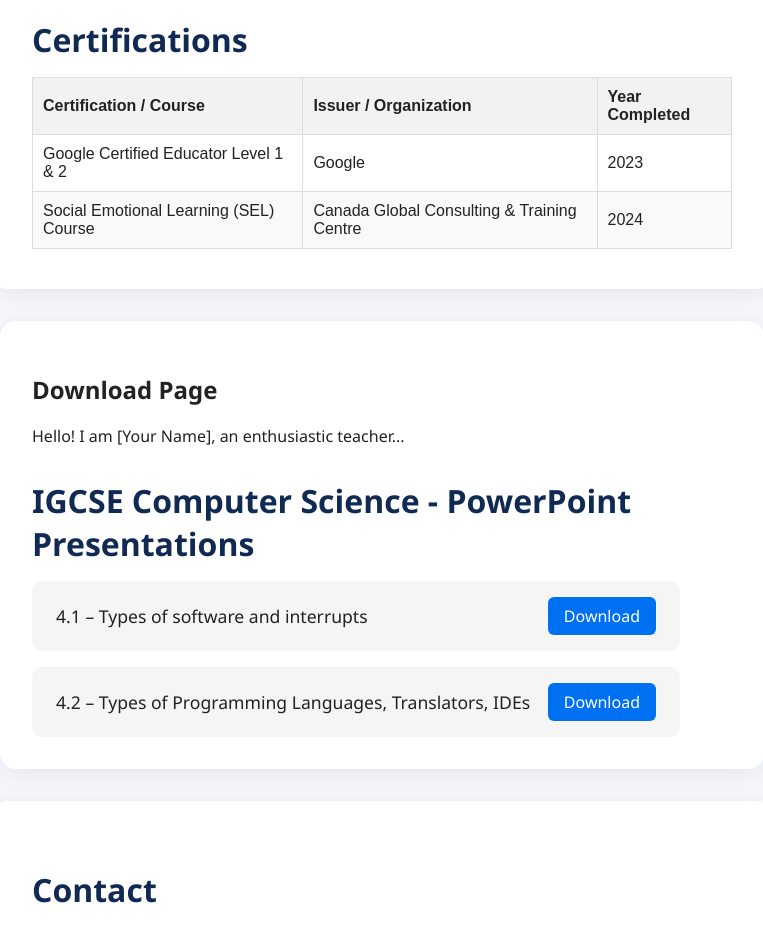
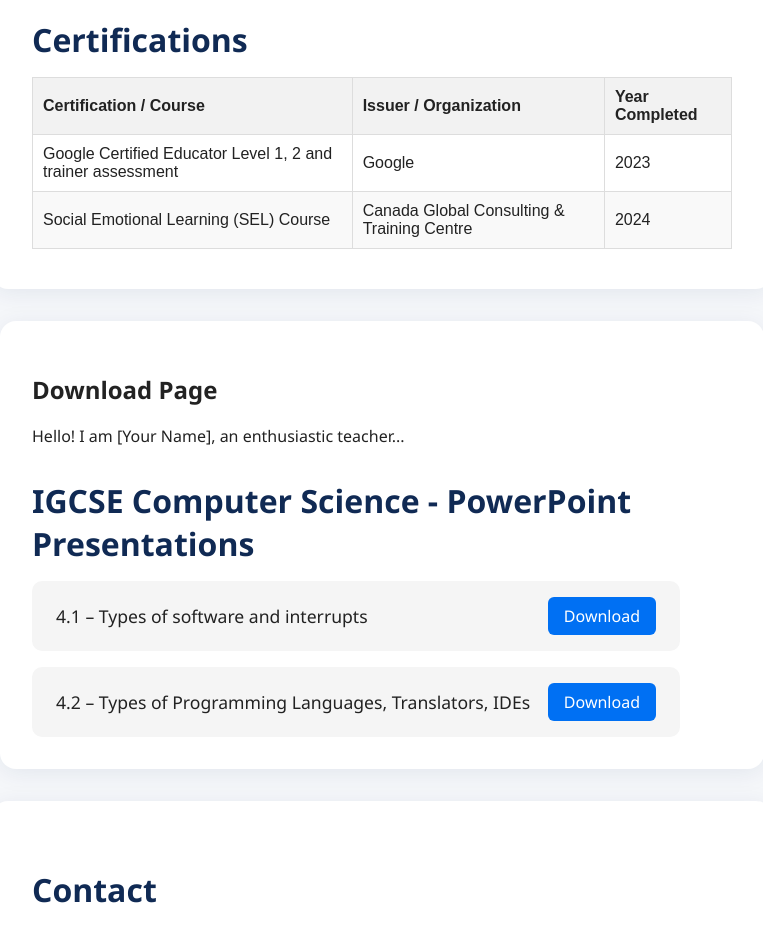
Before and after one commit to umar2752018/my-portfolio, a Next.js app: page / in a window 1280 px wide. Shown: the part 3820-4749 px from the top of the page, without its empty margins (258-1021 px from the left). Built offline with nearby package versions, Linux system fonts and the light colour scheme.

Commit message:
two change

```diff
--- a/components/Certifications.js
+++ b/components/Certifications.js
@@ -13,7 +13,7 @@ export default function Certifications() {
         </thead>
         <tbody>
           <tr>
-            <td>Google Certified Educator Level 1 & 2</td>
+            <td>Google Certified Educator Level 1, 2 and trainer assessment</td>
             <td>Google</td>
             <td>2023</td>
           </tr>
```
